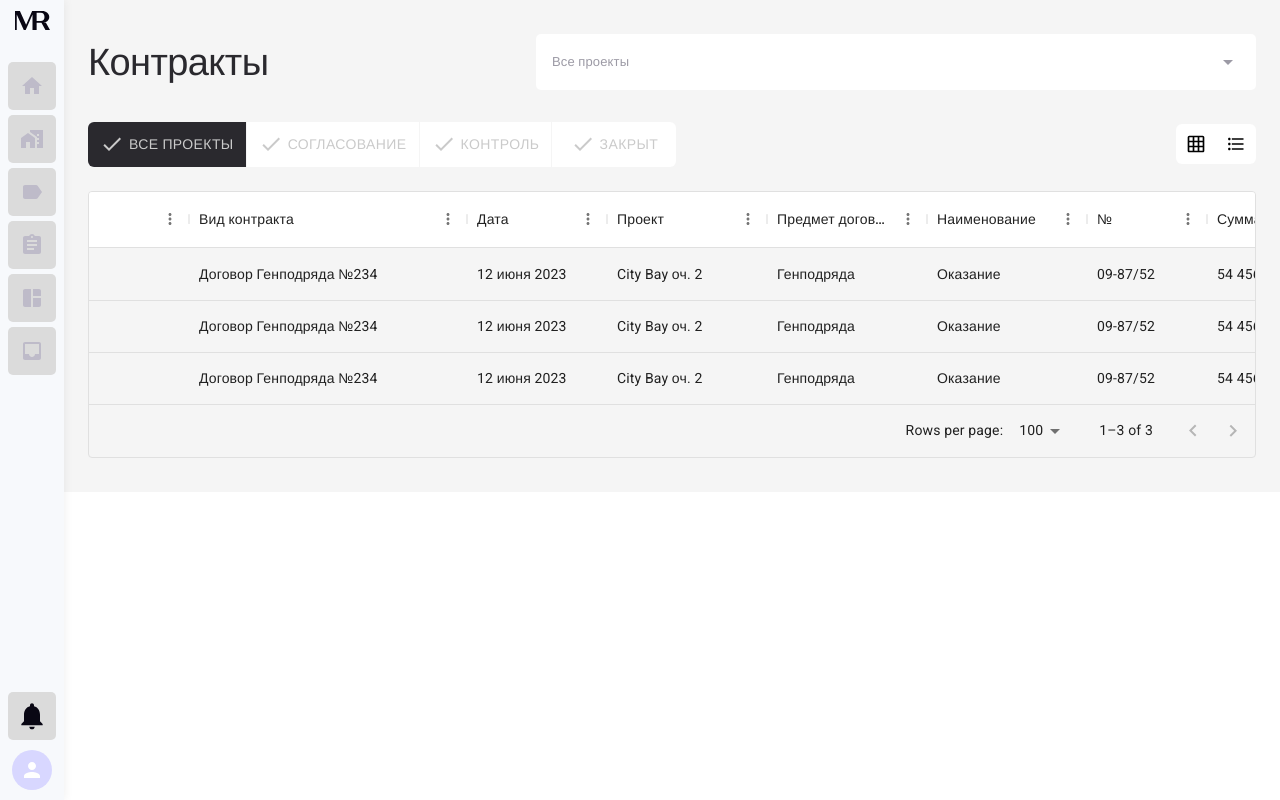
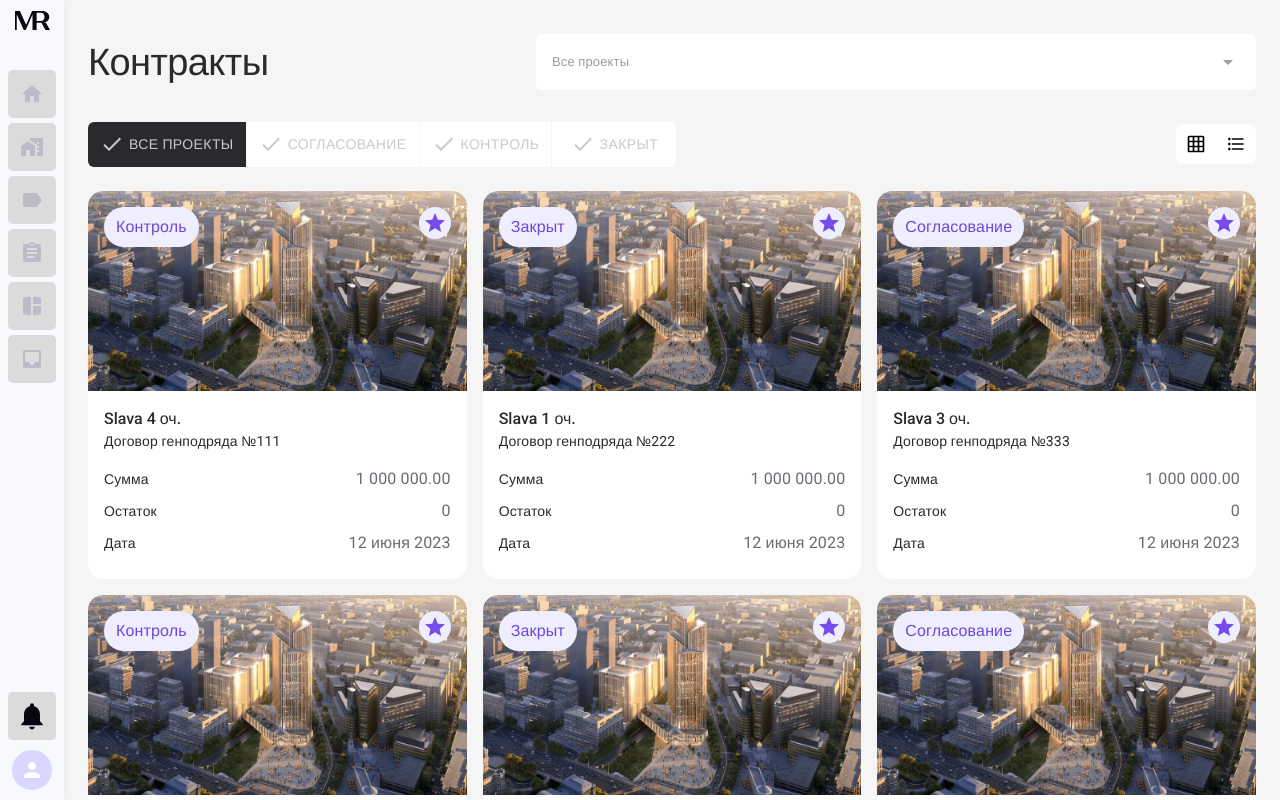
Before and after one commit to esilyaev/mrg-lkp, a React (Vite) app: page /contracts in a window 1280 px wide. Shown: the top 800 px of the page. Built offline with nearby package versions, Linux system fonts and the light colour scheme; a web font is replaced by a local one.

Commit message:
contacts updated / styles to tsx sidebar updated

```diff
--- a/src/assets/notfound.css
+++ /dev/null
@@ -1,45 +0,0 @@
-.notfound__container {
-  position: relative;
-}
-
-.notfound__descr {
-  position: relative;
-  background: rgba(239, 238, 255, 1);
-  padding: 16px 0 16px 40px;
-  border-radius: 5px;
-  border-left: 5px solid rgba(180, 180, 249, 1);
-}
-
-.notfound__descr::before {
-  content: 'i';
-  position: absolute;
-  width: 20px;
-  height: 20px;
-  background: rgba(117, 75, 233, 1);
-  top: 15px;
-  left: 12px;
-  border-radius: 50%;
-  display: flex;
-  align-items: center;
-  justify-content: center;
-  color: #fff;
-  font-size: 11px;
-  font-weight: 700;
-}
-
-.notfound__subtitle {
-  font-size: 16px;
-  line-height: 24px;
-  font-weight: 500;
-}
-
-.notfound__txt {
-  font-size: 14px;
-  line-height: 20px;
-}
-
-.notfound__img {
-  margin-top: 150px;
-  display: flex;
-  justify-content: center;
-}
--- a/src/assets/reset.css
+++ /dev/null
@@ -1,9 +0,0 @@
-html,body,div,span,applet,object,iframe,h1,h2,h3,h4,h5,h6,p,blockquote,pre,a,abbr,acronym,address,big,cite,code,del,dfn,em,img,ins,kbd,q,s,samp,small,strike,strong,sub,sup,tt,var,b,u,i,center,dl,dt,dd,ol,ul,li,fieldset,form,label,legend,table,caption,tbody,tfoot,thead,tr,th,td,article,aside,canvas,details,embed,figure,figcaption,footer,header,hgroup,menu,nav,output,ruby,section,summary,time,mark,audio,video{margin:0;padding:0;border:0;font-size:100%;font:inherit;vertical-align:baseline}
-article,aside,details,figcaption,figure,footer,header,hgroup,menu,nav,section{display:block}
-html{height:100%}
-body{line-height:1}
-ol,ul{list-style:none}
-blockquote,q{quotes:none}
-blockquote:before,blockquote:after,q:before,q:after{content:'';content:none}
-table{border-collapse:collapse;border-spacing:0}
-img, svg{max-width: 100%;}
--- a/src/assets/sidebar.css
+++ /dev/null
@@ -1,51 +0,0 @@
-.sidebar {
-  left: 0;
-  top: 0;
-  height:100%;
-  background: #F7F9FC;
-  position: fixed;
-  overflow: auto;
-  z-index: 10;
-  width: 64px;
-  /* padding: 40px 40px 40px 55px; */
-  transition: .2s;
-  box-shadow: 0 0 10px #00000012;
-  display: flex;
-  flex-direction: column;
-  align-items: center;
-  justify-content: space-between;
-  /* padding: 8px; */
-  padding: 10px 0px;
-}
-
-.sidebar__list {
-  margin-top: 24px;
-}
-
-.sidebar__bottom {
-  display: flex;
-  flex-direction: column;
-  align-items: center;
-}
-
-.sidebar__list-item,
-.sidebar__notification {
-
-  /* padding: 10px; */
-  background: rgb(219, 219, 219);
-  border-radius: 5px;
-  width: 48px;
-  height: 48px;
-  display: flex;
-  justify-content: center;
-  align-items: center;
-}
-
-.sidebar__list-item:not(:last-child) {
-  margin-bottom: 5px;
-}
-
-
-.sidebar__profile {
-  margin-top: 10px;
-}
--- a/src/comps/MRCard.tsx
+++ b/src/comps/MRCard.tsx
@@ -4,7 +4,7 @@ import StarIcon from '@mui/icons-material/Star';
 import { IconButton, Typography } from "@mui/material";
 import Box from '@mui/material/Box';
 
-export const MRCard = (props: { status: string, title: string, subtitle: string, summa: string, remain: string, }) => (
+export const MRCard = (props: { status: string, title: string, subtitle: string, summa: number, remain: number, date: string, }) => (
   <>
 
     <Box
@@ -149,7 +149,7 @@ export const MRCard = (props: { status: string, title: string, subtitle: string,
                   color: 'rgba(107, 106, 114, 1)',
                 }}
               >
-                <span>12 июня 2023</span>
+                <span>{props.date}</span>
               </Box>
             </Box>
 
--- a/src/comps/MRSidebar.tsx
+++ b/src/comps/MRSidebar.tsx
@@ -1,6 +1,3 @@
-import "../assets/sidebar.css"
-import "../assets/reset.css"
-
 import HomeIcon from '@mui/icons-material/Home';
 import MapsHomeWorkIcon from '@mui/icons-material/MapsHomeWork';
 import LabelIcon from '@mui/icons-material/Label';
@@ -10,13 +7,27 @@ import InboxIcon from '@mui/icons-material/Inbox';
 
 
 // import AcUnitIcon from "@mui/icons-material/AcUnit";
-import { Button } from "@mui/material";
+import { Box, Button, List, ListItem } from "@mui/material";
 
 import NotificationsIcon from '@mui/icons-material/Notifications';
 import PersonIcon from '@mui/icons-material/Person';
 
 export const SidebarButton = (props: { icon: React.ReactNode }) => {
-  return <li className="sidebar__list-item">
+  return <ListItem
+    sx={{
+      width: '48px',
+      height: '48px',
+      display: 'flex',
+      alignItems: 'center',
+      justifyContent: 'center',
+      borderRadius: '5px',
+      background: 'rgb(219, 219, 219)',
+      padding: '0',
+      '&:not(:last-child)': {
+        marginBottom: '5px',
+      }
+    }}
+  >
     <Button onClick={function () { }}
       sx={{
         minWidth: '48px',
@@ -27,33 +38,72 @@ export const SidebarButton = (props: { icon: React.ReactNode }) => {
       }}>
       {props.icon}
     </Button>
-  </li>;
+  </ListItem>;
 };
+
 
 export const MRSidebar = () => {
   return (
     <>
 
-      <div className="sidebar">
+      <Box
+        sx={{
+          position: 'fixed',
+          display: 'flex',
+          flexDirection: 'column',
+          alignItems: 'center',
+          justifyContent: 'space-between',
+          padding: '10px 0',
+          width: '64px',
+          height: '100%',
+          top: '0',
+          left: '0',
+          background: '#f7f9fc',
+          boxShadow: '0 0 10px #00000012',
+          overflow: 'auto',
+          zIndex: '10',
+          transition: '.2s',
+        }}
+      >
 
         <div className="sidebar__top">
           <a className="sidebar__logo" href="##">
             <img src="/img/mr-logo.svg" width={48} height={21} alt="##" />
           </a>
 
-          <ul className="sidebar__list">
+          <List sx={{
+            marginTop: '24px',
+          }}>
             <SidebarButton icon={<HomeIcon />} />
             <SidebarButton icon={<MapsHomeWorkIcon />} />
             <SidebarButton icon={<LabelIcon />} />
             <SidebarButton icon={<AssignmentIcon />} />
             <SidebarButton icon={<SpaceDashboardIcon />} />
             <SidebarButton icon={<InboxIcon />} />
-          </ul>
+          </List>
         </div>
 
-        <div className="sidebar__bottom">
+        <Box
+          sx={{
+            display: 'flex',
+            flexDirection: 'column',
+            alignItems: 'center',
 
-          <div className="sidebar__notification">
+          }}
+        >
+
+          <Box
+            sx={{
+              width: '48px',
+              height: '48px',
+              display: 'flex',
+              alignItems: 'center',
+              justifyContent: 'center',
+              borderRadius: '5px',
+              background: 'rgb(219, 219, 219)',
+            }}
+          >
+
             <Button
               onClick={function () { }}
               sx={{
@@ -69,9 +119,14 @@ export const MRSidebar = () => {
                 }}
               />
             </Button>
-          </div>
 
-          <div className="sidebar__profile">
+          </Box>
+
+          <Box sx={{
+            marginTop: '10px',
+
+          }}>
+
 
             <Button
               onClick={function () { }}
@@ -89,13 +144,11 @@ export const MRSidebar = () => {
               />
             </Button>
 
-          </div>
+          </Box>
 
+        </Box>
 
-
-        </div>
-
-      </div>
+      </Box>
 
     </>
   );
--- a/src/pages/Contracts.tsx
+++ b/src/pages/Contracts.tsx
@@ -26,8 +26,8 @@ enum ContractsFilter {
 }
 
 export const Contracts = () => {
-  const [filter, setFilter] = useState(ContractsFilter.CLOSE);
-  const [view, setView] = useState(ViewType.TABLE);
+  const [filter, setFilter] = useState(ContractsFilter.ALL);
+  const [view, setView] = useState(ViewType.CARD);
   // const navigate = useNavigate();
   const filteredContracts = useMemo(() => {
     switch (filter) {
--- a/src/pages/ContractsList.tsx
+++ b/src/pages/ContractsList.tsx
@@ -73,32 +73,29 @@ export const ContractsList = (props: { viewType: ViewType; rows: any[] }) => {
     return (
       <Grid container spacing={2} className="contracts__grid-list grid-list">
         <Grid item xs={4} className="grid-list__card card">
-          <MRCard status="Контроль" title="Привет" subtitle="Мир" summa="1 000 000.00" remain="0" />
+          <MRCard status="Контроль" title="Slava 4 оч." subtitle="Договор генподряда №111" summa="1 000 000.00" remain="0" date="12 июня 2023" />
         </Grid>
         <Grid item xs={4} className="grid-list__card card">
-          <MRCard status="Закрыт" title="Привет" subtitle="Мир" summa="1 000 000.00" remain="0" />
+          <MRCard status="Закрыт" title="Slava 1 оч." subtitle="Договор генподряда №222" summa="1 000 000.00" remain="0" date="12 июня 2023" />
         </Grid>
         <Grid item xs={4} className="grid-list__card card">
-          <MRCard status="Согласование" title="Привет" subtitle="Мир" summa="1 000 000.00" remain="0" />
+          <MRCard status="Согласование" title="Slava 3 оч." subtitle="Договор генподряда №333" summa="1 000 000.00" remain="0" date="12 июня 2023" />
         </Grid>
         <Grid item xs={4} className="grid-list__card card">
-          <MRCard status="Контроль" title="Привет" subtitle="Мир" summa="1 000 000.00" remain="0" />
+          <MRCard status="Контроль" title="Slava 6 оч." subtitle="Договор генподряда №444" summa="1 000 000.00" remain="0" date="12 июня 2023" />
         </Grid>
         <Grid item xs={4} className="grid-list__card card">
-          <MRCard status="Закрыт" title="Привет" subtitle="Мир" summa="1 000 000.00" remain="0" />
+          <MRCard status="Закрыт" title="Slava 8 оч." subtitle="Договор генподряда №555" summa="1 000 000.00" remain="0" date="12 июня 2023" />
         </Grid>
         <Grid item xs={4} className="grid-list__card card">
-          <MRCard status="Согласование" title="Привет" subtitle="Мир" summa="1 000 000.00" remain="0" />
+          <MRCard status="Согласование" title="Slava 10 оч." subtitle="Договор генподряда №777" summa="1 000 000.00" remain="0" date="12 июня 2023" />
         </Grid>
       </Grid>
     );
   } else {
     return (
       <DataGrid
-        sx={{
-          // width: '100%',
-          // background: "",
-        }}
+        sx={{}}
         rows={props.rows}
         columns={columns}
       />
```
Also changed, not shown: src/pages/NotFound.tsx (+62 -22 lines).
